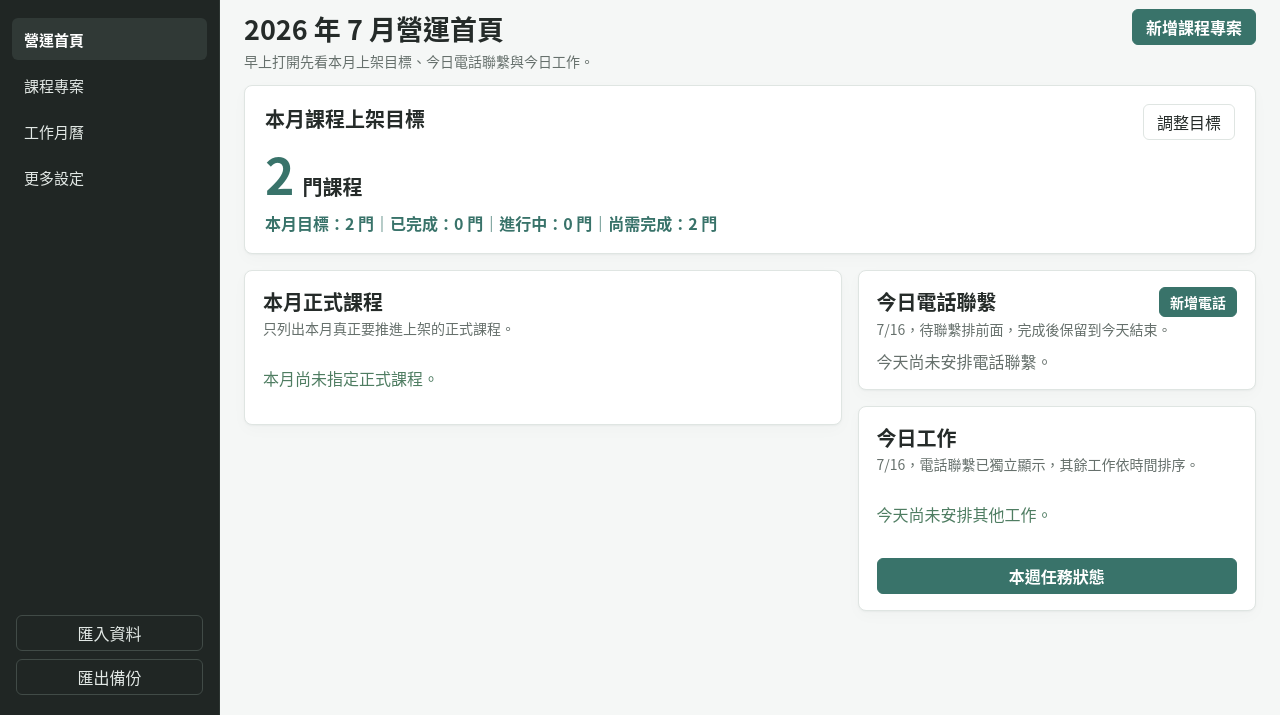
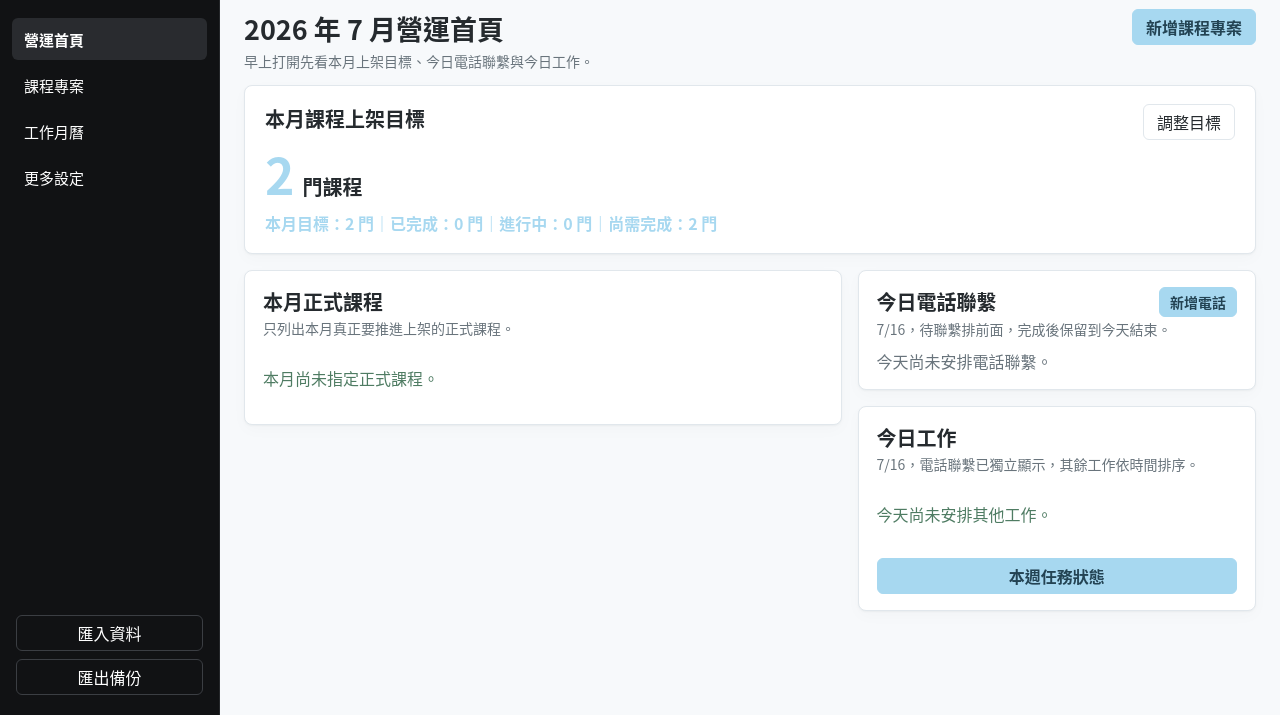
Before and after one commit to kittykiki51-cmyk/teacher101, a plain HTML site: page index.html in a window 1280 px wide. Shown: the part 85-800 px from the top of the page. Drawn offline with Linux system fonts and the light colour scheme; no server answers.

Commit message:
Apply black white and baby blue palette

```diff
--- a/index.html
+++ b/index.html
@@ -3,7 +3,7 @@
 <head>
   <meta charset="utf-8">
   <meta name="viewport" content="width=device-width, initial-scale=1">
-  <meta name="theme-color" content="#202624">
+  <meta name="theme-color" content="#111214">
   <title>老師專案管理</title>
   <link rel="manifest" href="manifest.json">
   <link rel="stylesheet" href="styles.css">
--- a/login.css
+++ b/login.css
@@ -1,12 +1,13 @@
 :root {
-  --bg: #f5f7f6;
+  --bg: #f7f9fb;
   --surface: #ffffff;
-  --border: #dfe5e2;
-  --text: #252b29;
-  --muted: #66706c;
-  --primary: #39736a;
-  --primary-hover: #2e5e57;
-  --red: #b85b61;
+  --border: #e1e7ec;
+  --text: #252a2e;
+  --muted: #69747c;
+  --primary: #a7d8f0;
+  --primary-hover: #8fcbe8;
+  --primary-contrast: #234353;
+  --red: #b85b63;
 }
 
 * { box-sizing: border-box; }
@@ -36,7 +37,7 @@ input { font: inherit; }
   border-radius: 8px;
   background: var(--surface);
   padding: 32px 34px;
-  box-shadow: 0 12px 30px rgba(27, 43, 38, 0.07);
+  box-shadow: 0 12px 30px rgba(26, 42, 53, 0.07);
 }
 
 .login-heading { margin-bottom: 24px; }
@@ -93,7 +94,7 @@ label {
   cursor: pointer;
 }
 
-.password-field button:hover { background: #f8faf9; }
+.password-field button:hover { background: #f8fafc; }
 
 .error-message {
   min-height: 22px;
@@ -107,7 +108,7 @@ label {
   border: 1px solid var(--primary);
   border-radius: 6px;
   background: var(--primary);
-  color: #fff;
+  color: var(--primary-contrast);
   font-weight: 700;
   cursor: pointer;
 }
--- a/styles.css
+++ b/styles.css
@@ -1,25 +1,26 @@
 :root {
-  --bg: #f5f7f6;
+  --bg: #f7f9fb;
   --surface: #ffffff;
-  --surface-alt: #f8faf9;
-  --border: #dfe5e2;
-  --text: #252b29;
-  --muted: #66706c;
-  --primary: #39736a;
-  --primary-hover: #2e5e57;
-  --primary-soft: #e7f1ee;
-  --green: #4f7d62;
+  --surface-alt: #f8fafc;
+  --border: #e1e7ec;
+  --text: #252a2e;
+  --muted: #69747c;
+  --primary: #a7d8f0;
+  --primary-hover: #8fcbe8;
+  --primary-soft: #eaf6fc;
+  --primary-contrast: #234353;
+  --green: #4f7c63;
   --green-soft: #e8f1eb;
-  --amber: #a87a32;
-  --amber-soft: #f7f0e2;
-  --red: #b85b61;
+  --amber: #a67836;
+  --amber-soft: #f7f0e3;
+  --red: #b85b63;
   --red-soft: #f8e9eb;
-  --gray-soft: #edf1ef;
-  --sidebar-bg: #202624;
-  --sidebar-surface: #303936;
-  --sidebar-text: #e2e8e5;
-  --sidebar-muted: #9da8a3;
-  --shadow: 0 1px 2px rgba(27, 43, 38, 0.045), 0 5px 16px rgba(27, 43, 38, 0.025);
+  --gray-soft: #eef2f5;
+  --sidebar-bg: #111214;
+  --sidebar-surface: #292b2f;
+  --sidebar-text: #ffffff;
+  --sidebar-muted: #b8bdc4;
+  --shadow: 0 1px 2px rgba(26, 42, 53, 0.045), 0 5px 16px rgba(26, 42, 53, 0.025);
 }
 
 * {
@@ -62,7 +63,7 @@ button {
   gap: 14px;
   padding: 0;
   background: var(--sidebar-bg);
-  border-right: 1px solid #2d3532;
+  border-right: 1px solid #25272a;
 }
 
 .brand {
@@ -78,7 +79,7 @@ button {
   place-items: center;
   border-radius: 8px;
   background: var(--primary);
-  color: #fff;
+  color: var(--primary-contrast);
   font-weight: 800;
 }
 
@@ -134,7 +135,7 @@ button {
 }
 
 .nav-button:hover {
-  background: #2b3330;
+  background: #24262a;
   color: #ffffff;
 }
 
@@ -146,13 +147,13 @@ button {
 }
 
 .sidebar-foot .ghost-button {
-  border-color: #414b47;
+  border-color: #3b3e43;
   background: transparent;
   color: var(--sidebar-text);
 }
 
 .sidebar-foot .ghost-button:hover {
-  border-color: #56635e;
+  border-color: #53575e;
   background: var(--sidebar-surface);
   color: #ffffff;
 }
@@ -206,7 +207,7 @@ button {
 .primary-button {
   border-color: var(--primary);
   background: var(--primary);
-  color: #fff;
+  color: var(--primary-contrast);
   font-weight: 700;
 }
 
@@ -217,7 +218,7 @@ button {
 .ghost-button:hover,
 .small-button:hover,
 .icon-button:hover {
-  border-color: #ccd6d2;
+  border-color: #d2dbe2;
   background: var(--surface-alt);
 }
 
@@ -577,7 +578,7 @@ button {
 }
 
 .completed-project-toggle.active {
-  border-color: #c7d9d3;
+  border-color: #c6e0ec;
   background: var(--primary-soft);
   color: var(--primary);
 }
@@ -1087,7 +1088,7 @@ button:disabled {
 .calendar-add-button {
   border-color: var(--primary);
   background: var(--primary);
-  color: #fff;
+  color: var(--primary-contrast);
 }
 
 .archive-controls {
@@ -1148,7 +1149,7 @@ button:disabled {
   color: var(--muted);
   border-right: 1px solid var(--border);
   border-bottom: 1px solid var(--border);
-  background: #fbfcfb;
+  background: #fbfdff;
   font-size: 12px;
   font-weight: 700;
 }
@@ -1180,8 +1181,8 @@ button.day-cell:hover {
 }
 
 .day-cell.outside-month {
-  background: #f8faf9;
-  color: #a1aaa6;
+  background: #f7f9fb;
+  color: #a3adb5;
 }
 
 .day-number {
@@ -1199,7 +1200,7 @@ button.day-cell:hover {
   place-items: center;
   border-radius: 50%;
   background: var(--primary);
-  color: #fff;
+  color: var(--primary-contrast);
 }
 
 .calendar-event {
@@ -1210,7 +1211,7 @@ button.day-cell:hover {
   margin-top: 2px;
   border-radius: 3px;
   background: var(--primary-soft);
-  color: #2f665e;
+  color: #315a70;
   padding: 3px 5px;
   font-size: 10px;
   line-height: 1.25;
@@ -1291,7 +1292,7 @@ button.day-cell:hover {
   display: grid;
   place-items: center;
   padding: 18px;
-  background: rgba(25, 36, 32, 0.3);
+  background: rgba(17, 24, 30, 0.3);
 }
 
 .modal-layer[hidden] {
```
Also changed, not shown: login.html (+1 -1 lines), manifest.json.
